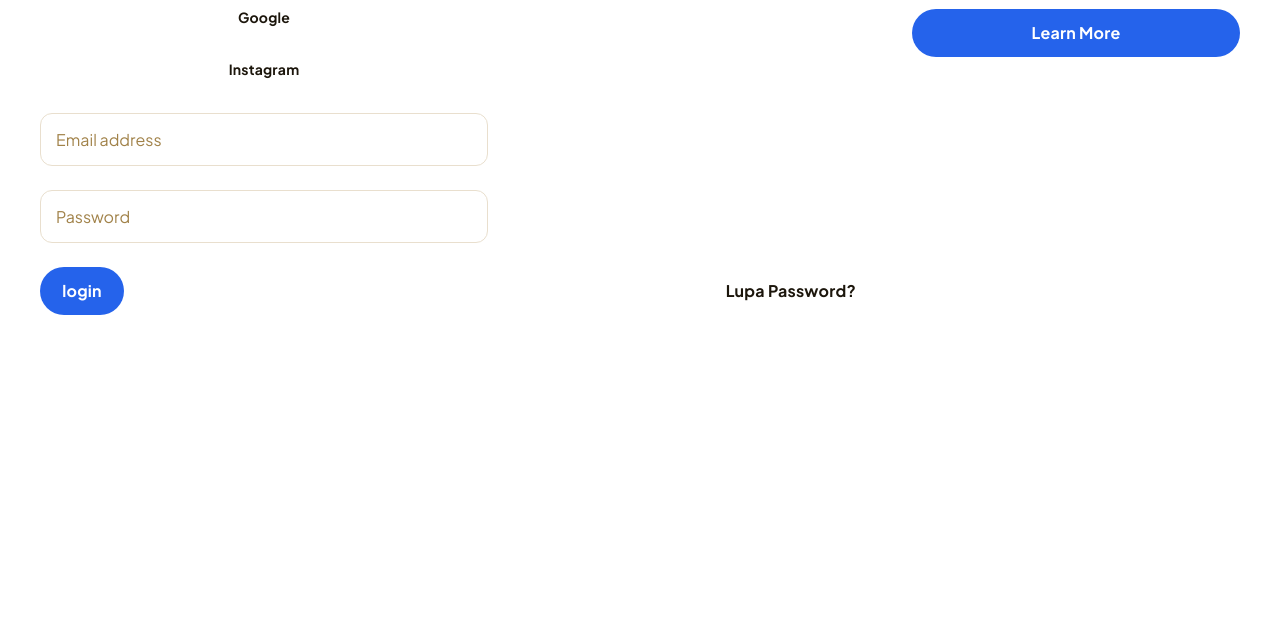
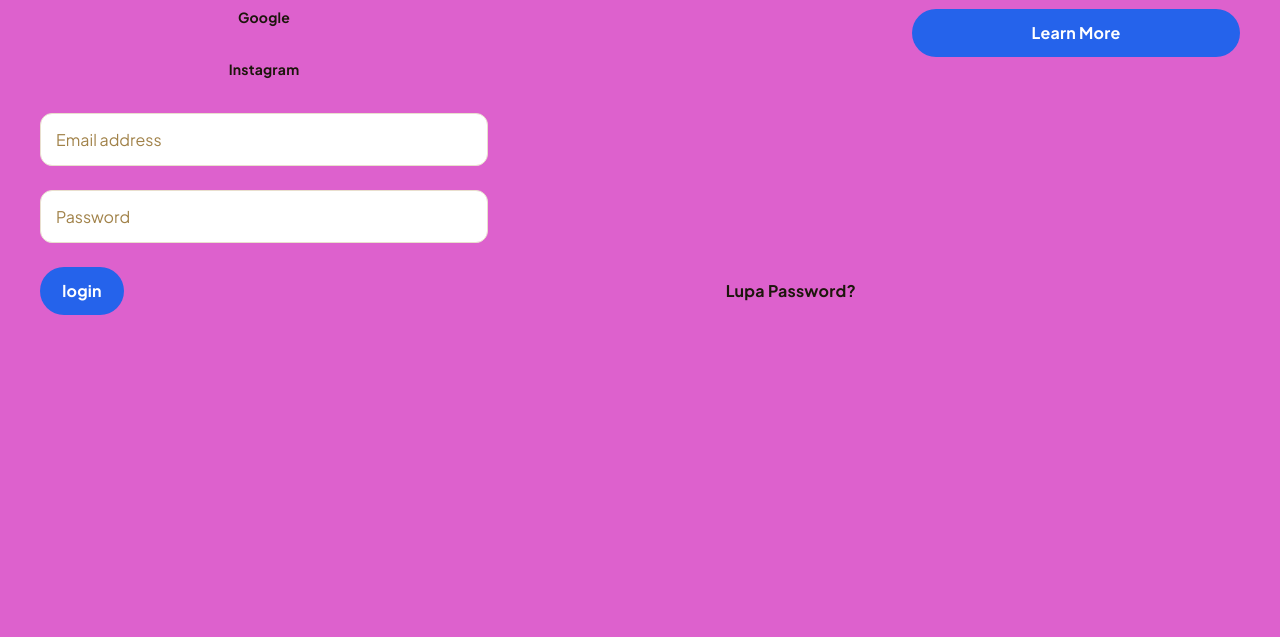
Before and after one commit to Astrophileee/Tugas-Kelompok-Tailwind, a website: page public/Login/login.html in a window 1280 px wide. Shown: the part 163-800 px from the top of the page. Drawn offline with nearby package versions, Linux system fonts and the light colour scheme.

Commit message:
ubah tema

```diff
--- a/public/Login/login.html
+++ b/public/Login/login.html
@@ -14,7 +14,7 @@
     <script src="https://cdn.tailwindcss.com?plugins=forms,container-queries"></script>
   </head>
   <body>
-    <div class="relative flex size-full min-h-screen flex-col bg-[#FFFFFF] group/design-root overflow-x-hidden" style='font-family: "Plus Jakarta Sans", "Noto Sans", sans-serif;'>
+    <div class="relative flex size-full min-h-screen flex-col bg-[#dd61cd] group/design-root overflow-x-hidden" style='font-family: "Plus Jakarta Sans", "Noto Sans", sans-serif;'>
       <div class="layout-container flex h-full grow flex-col">
         <div class="gap-1 px-6 flex flex-1 justify-center py-5">
           <div class="layout-content-container flex flex-col max-w-[920px] flex-1">
```
